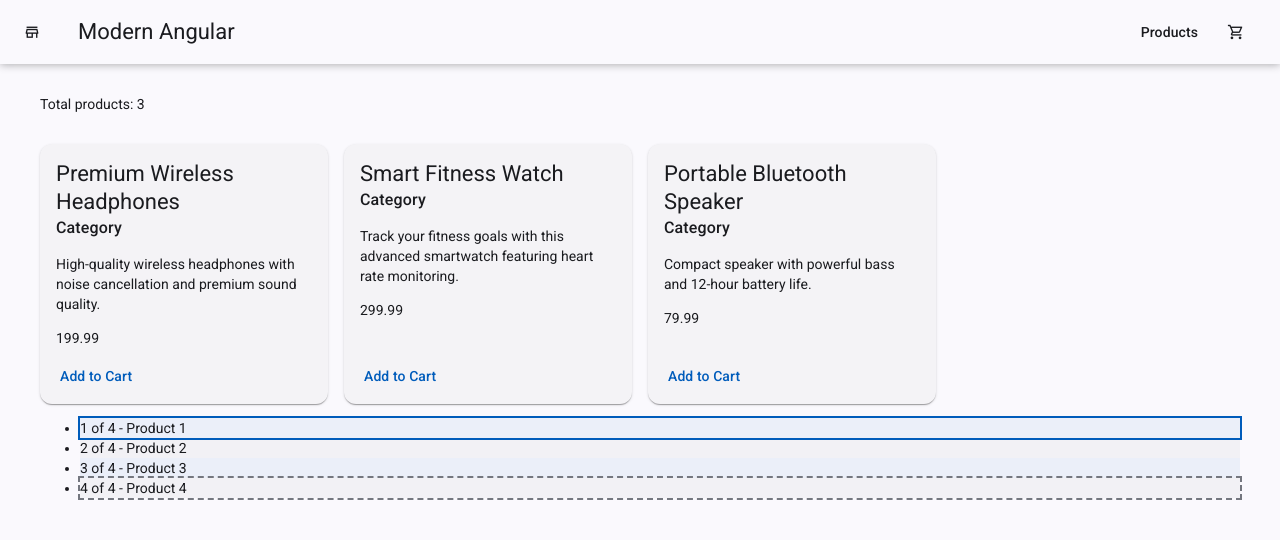
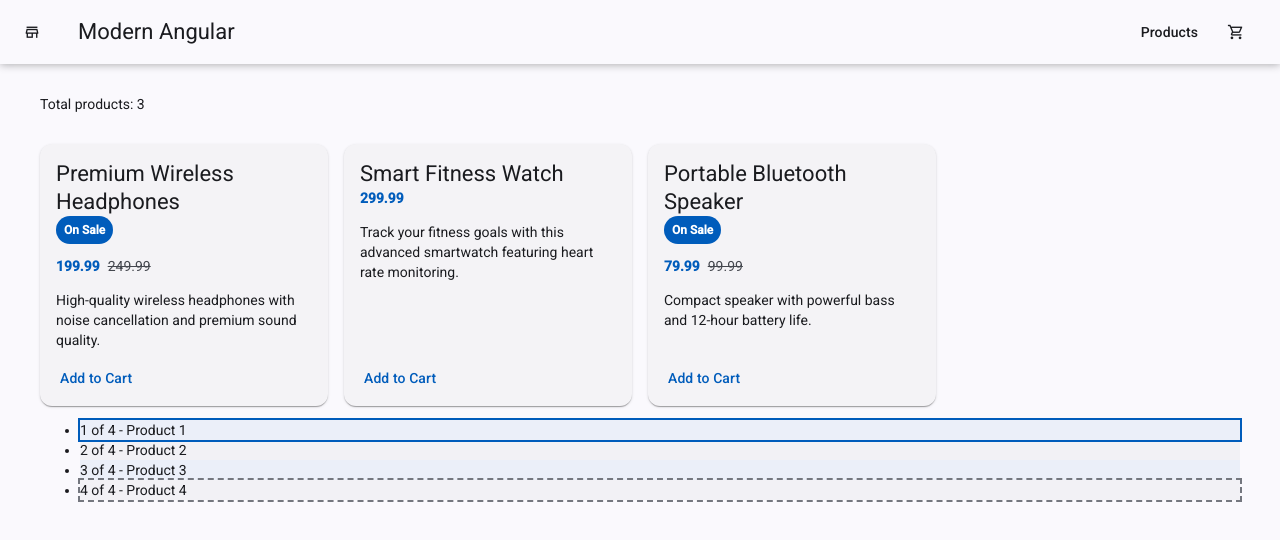
Before and after one commit to jose-vitor-quadrado/modern-angular-course, an Angular app: page / in a window 1280 px wide. Shown: the top 540 px of the page. Built offline with nearby package versions, Linux system fonts and the light colour scheme.

Commit message:
Feat: conditional rendering in product-card with if and else

```diff
--- a/src/app/products/products-card/products-card.html
+++ b/src/app/products/products-card/products-card.html
@@ -1,12 +1,30 @@
 <mat-card class="product-card">
   <mat-card-header>
     <mat-card-title>{{ product().name }}</mat-card-title>
-    <mat-card-subtitle>Category</mat-card-subtitle>
   </mat-card-header>
 
   <mat-card-content>
+
+    @if (product().originalPrice) {
+      <span class="sale-badge">On Sale</span>
+
+      <p class="price-row">
+        <span class="current-price">
+          {{ product().price }}
+        </span>
+        <span class="original-price">
+          {{ product().originalPrice }}
+        </span>
+      </p>
+    } @else {
+      <p class="price-row">
+        <span class="current-price">
+          {{ product().price }}
+        </span>
+      </p>
+    }
+
     <p>{{ product().description }}</p>
-    <p class="price">{{ product().price }}</p>
   </mat-card-content>
 
   <mat-card-actions>
--- a/src/app/products/products-card/products-card.scss
+++ b/src/app/products/products-card/products-card.scss
@@ -7,3 +7,31 @@
 mat-card-content {
   flex: 1;
 }
+
+.sale-badge {
+  display: inline-block;
+  margin-bottom: 0.75rem;
+  padding: 0.25rem 0.5rem;
+  border-radius: 999px;
+  font-size: 0.75rem;
+  font-weight: 600;
+  color: var(--mat-sys-on-primary);
+  background: var(--mat-sys-primary);
+}
+
+.price-row {
+  display: flex;
+  align-items: baseline;
+  gap: 0.5rem;
+  margin: 0 0 0.75rem;
+}
+
+.current-price {
+  font-weight: 700;
+  color: var(--mat-sys-primary);
+}
+
+.original-price {
+  color: var(--mat-sys-on-surface-variant);
+  text-decoration: line-through;
+}
--- a/src/app/products/products-grid/products-grid.ts
+++ b/src/app/products/products-grid/products-grid.ts
@@ -29,6 +29,7 @@ export class ProductsGrid {
       name: 'Portable Bluetooth Speaker',
       description: 'Compact speaker with powerful bass and 12-hour battery life.',
       price: 79.99,
+      originalPrice: 99.99
     }
   ]);
 }
```
